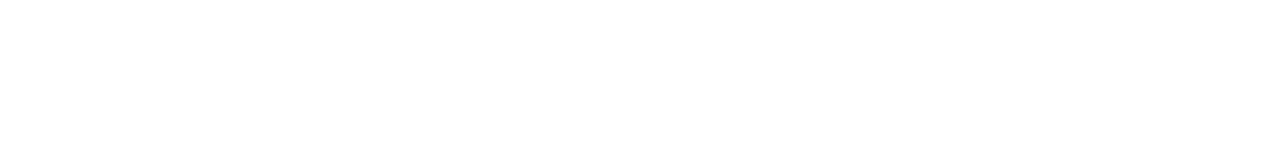
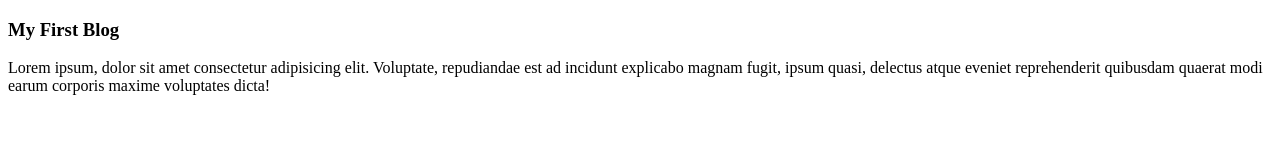
Before and after one commit to mm-uddin/hero-git-repo, a plain HTML site: page index.html in a window 1280 px wide. Drawn offline with Linux system fonts and the light colour scheme.

Commit message:
Added First Blog

```diff
--- a/index.html
+++ b/index.html
@@ -6,6 +6,10 @@
   <title>My First Github Repo</title>
 </head>
 <body>
+  <div>
+  <h3> My First Blog</h3>
+  <p>Lorem ipsum, dolor sit amet consectetur adipisicing elit. Voluptate, repudiandae est ad incidunt explicabo magnam fugit, ipsum quasi, delectus atque eveniet reprehenderit quibusdam quaerat modi earum corporis maxime voluptates dicta!</p>
+</div>
 
 </body>
 </html>
```
